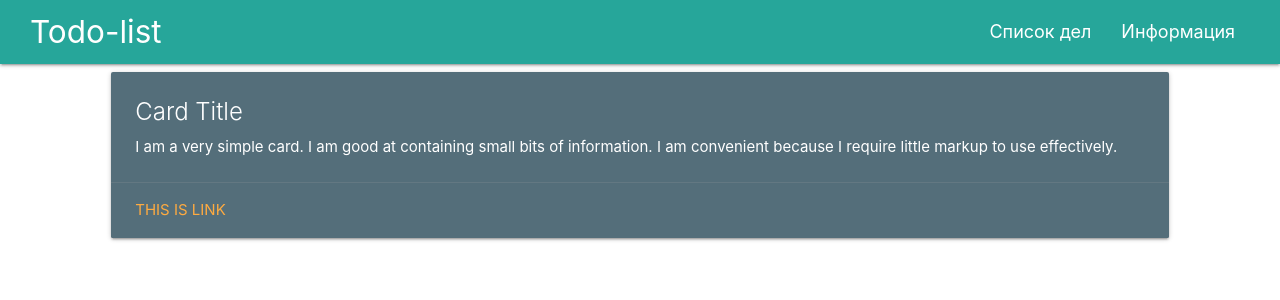
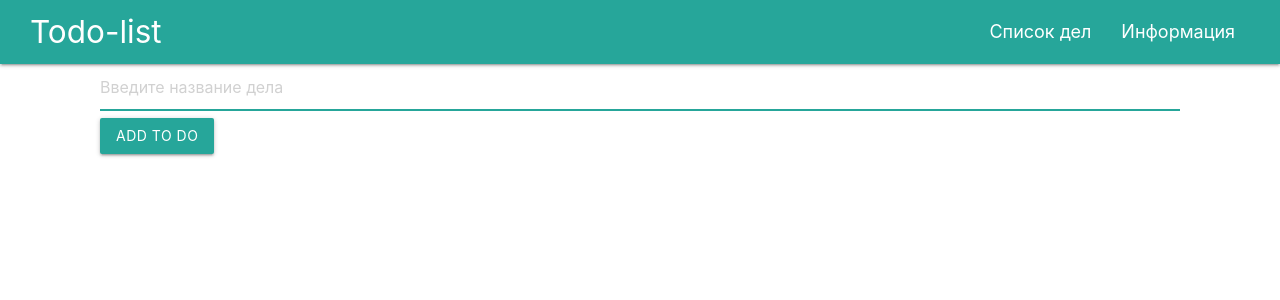
Before and after one commit to Vasilii-0009/Todo-list, a React (Create React App) app: page /aboute in a window 1280 px wide. Shown: the top 300 px of the page. Built offline with nearby package versions, Linux system fonts and the light colour scheme.

Commit message:
change-package

```diff
--- a/package.json
+++ b/package.json
@@ -2,7 +2,7 @@
   "name": "to-do-ts",
   "version": "0.1.0",
   "private": true,
-  "homepage": "https://vasilii-0009.github.io/Todo-list.github.io/",
+  "homepage": "https://vasilii-0009.github.io/Todo-list/",
   "dependencies": {
     "@testing-library/jest-dom": "^5.17.0",
     "@testing-library/react": "^13.4.0",
--- a/src/components/App.tsx
+++ b/src/components/App.tsx
@@ -1,18 +1,13 @@
 import "./App.css";
-import { Routes, Route } from "react-router-dom";
 import { Header } from "./Header/Headet";
 import { TodoListPage } from "./TodoListPage/TodoListPage";
-import { AboutePage } from "./AboutePage/AboutePage";
 
 const App: React.FC = () => {
   return (
     <>
       <Header />
       <div className="wrapper">
-        <Routes>
-          <Route path="/" element={<TodoListPage />} />
-          <Route path="/aboute" element={<AboutePage />} />
-        </Routes>
+        <TodoListPage />
       </div>
     </>
   );
```
Also changed, not shown: 1 other file (tests, documents, lock files or other folders).
